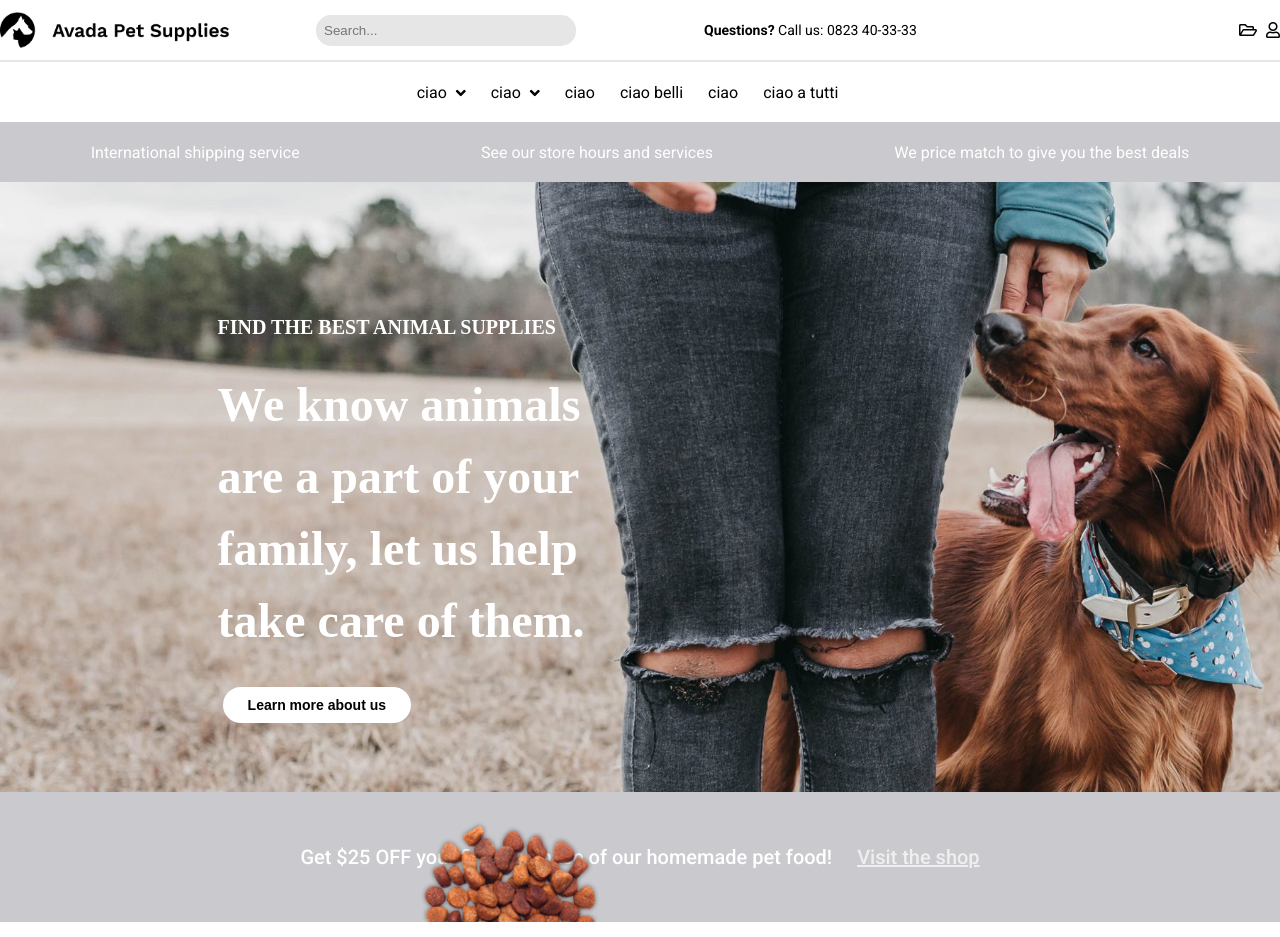
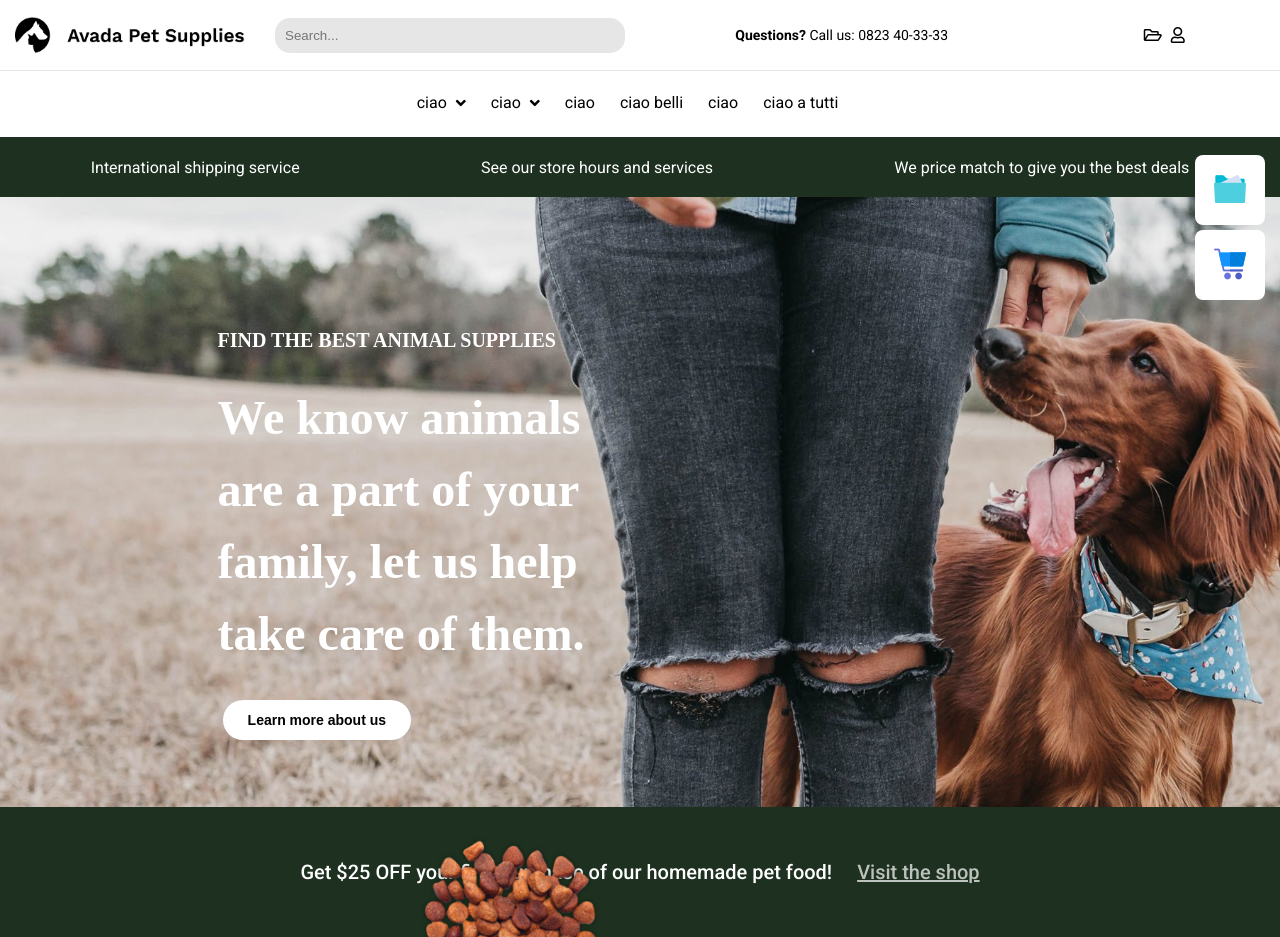
Before and after one commit to glSpisto-92/proj-html-vuejs, a website: page index.html in a window 1280 px wide. Drawn offline with nearby package versions, Linux system fonts and the light colour scheme; a web font is replaced by a local one.

Commit message:
Aggiunte icons hero

```diff
--- a/Partials/commons.scss
+++ b/Partials/commons.scss
@@ -12,7 +12,7 @@
 // inputs
 .inputStyle{
   border-radius: 15px;
-  padding: 8px;
+  padding: 10px;
   background: #e6e6e6;
   border: none;
 
@@ -32,7 +32,7 @@
 // buttons
 .btn{
   border-radius: 20px;
-  padding: 10px 25px;
+  padding: 12px 25px;
   font-size: $fontSmall;
   font-weight: bold;
   background: transparent;
--- a/Partials/header.scss
+++ b/Partials/header.scss
@@ -2,18 +2,29 @@
   //HEADER (nav bars)
 .main_nav_top, .second_nav_top{
   font-family: 'Roboto', sans-serif;
-  height: 60px;
+  height: 70px;
   display: flex;
+}
+
+.wrapper_main_nav{
+  position: fixed;
+  left: 0;
+  right: 0;
+  z-index: 100;
+  border-bottom: 1px solid #e6e6e6;
+  background: #fff;
 }
 .main_nav_top{
   justify-content: space-between;
-  // border-bottom: 1px solid grey;
+}
+.second_nav_top{
+  margin-top: 65px;
 }
 
 .main_nav_top_content_left, .main_nav_top_content_right{
-  width: 45%;
+  width: 50%;
   display: flex;
-  justify-content: space-between;
+  justify-content: space-around;
   align-items: center;
   padding: 10px 0;
 
@@ -21,7 +32,7 @@
     width: 230px;
   }
   & input{
-    width: 260px;
+    width: 350px;
   }
   & span{
     font-size: 14px;
@@ -56,6 +67,7 @@
   }
 }
 
+// HERO/JUMBOTRON
 .hero{
   background-image: url('../img/hero.jpg');
   // height: calc(100vh - 120px);
@@ -66,8 +78,9 @@
   & .hero_info_top{
     font-family: 'Roboto', sans-serif;
    background-image: url('../img/impronte.png');
-   background-repeat: repeat;
+   background-repeat: repeat-x;
    background-size: cover;
+   background-position: center top;
    position: absolute;
    top: 0;
    left: 0;
@@ -77,8 +90,9 @@
    align-items: center;
    justify-content: space-around;
    color: #fff;
-   background: #cacace;
+   background: rgb(30, 49, 32);
   }
+
   & .hero_info_bottom{
     font-family: 'Roboto', sans-serif;
     position: absolute;
@@ -89,7 +103,7 @@
     display: flex;
     align-items: center;
     justify-content: center;
-    background: #cacace;
+    background: rgb(30, 49, 32);
 
     img {
       width: 180px;
@@ -110,7 +124,6 @@
         &:hover{
           color: #fff;
         }
-
       }
     }
   }
@@ -135,6 +148,30 @@
     button{
       background: #fff;
       font-size: 14px;
+      &:hover{
+        background: #3d6f42;
+        color: #fff;
+      }
     }
   }
+
+  & .folder, .shopping_cart{
+    position: fixed;
+    right: 15px;
+    width: 70px;
+    height: 70px;
+    background: #fff;
+    text-align: center;
+    line-height: 90px;
+    border-radius: 8px;
+    margin-top: 140px;
+    cursor: pointer;
+  }
+  & .folder{
+    top: 15px;
+  }
+  & .shopping_cart{
+    top: 90px;
+  }
+
 }
--- a/Partials/main.scss
+++ b/Partials/main.scss
@@ -0,0 +1 @@
+// MAIN (sezioni varie...)
--- a/index.html
+++ b/index.html
@@ -25,6 +25,7 @@
       <!-- nav bar principali -->
       <div class="wrapper">
         <!-- prima nav-bar  -->
+        <div class="wrapper_main_nav">
           <div class="main_nav_top containerLarge">
             <!-- prima nav-bar (parte sinistra) -->
             <div class="main_nav_top_content_left">
@@ -37,6 +38,7 @@
               <div class="main_nav_top_content_right_icons">
                 <a href="#"><i class="far fa-folder-open"></i></a>
                 <a href="#"<i class="far fa-user"></i></a>
+              </div>
             </div>
           </div>
         </div>
@@ -62,16 +64,25 @@
           </div>
           <!-- HERO (testo centrale) -->
           <div class="hero_text containerLarge">
-            <!-- <div class="hero_text_content"> -->
               <small>FIND THE BEST ANIMAL SUPPLIES</small>
               <h2 class="mt-30">We know animals are a part of your family, let us help take care of them.</h2>
               <button class="mt-30 btn" type="button" name="button">Learn more about us</button>
-            <!-- </div> -->
           </div>
           <!-- info hero bottom -->
           <div class="hero_info_bottom">
             <img src="img/food-uno.png" alt="">
             <span>Get $25 OFF your first purchase of our homemade pet food! <a href="#">Visit the shop</a></span>
+          </div>
+          <!-- HERO icons fixed -->
+          <div class="hero_right_icons">
+            <div class="folder">
+              <img src="img/folder.png" alt="">
+            </div>
+            <div class="shopping_cart">
+              <img src="img/cart.png" alt="">
+            </div>
+            <!-- <div class="icon1"><i class="fas fa-id-card-alt"></i></div> -->
+            <!-- <div class="icon2"><i class="fas fa-shopping-cart"></i></div> -->
           </div>
         </div>
     </div>
```
Also changed, not shown: dist/app.css, img/carrello.png (added), img/cart.png (added), img/folder.png (added). Lines whose indentation alone changed are shown as unchanged.
